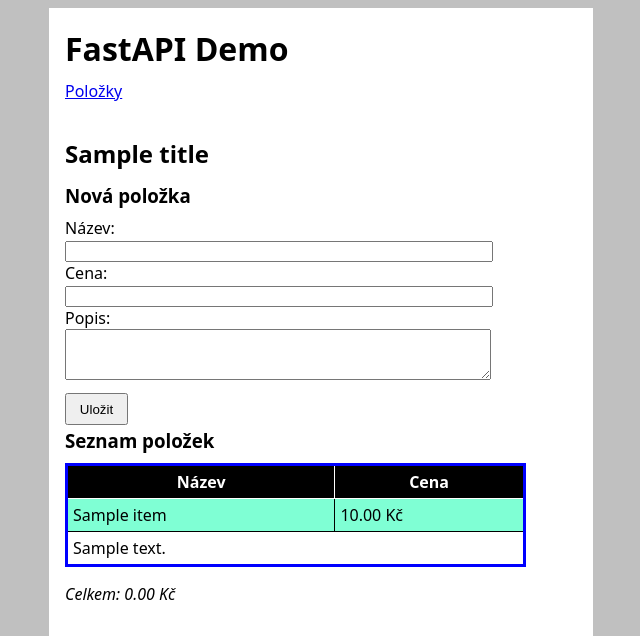
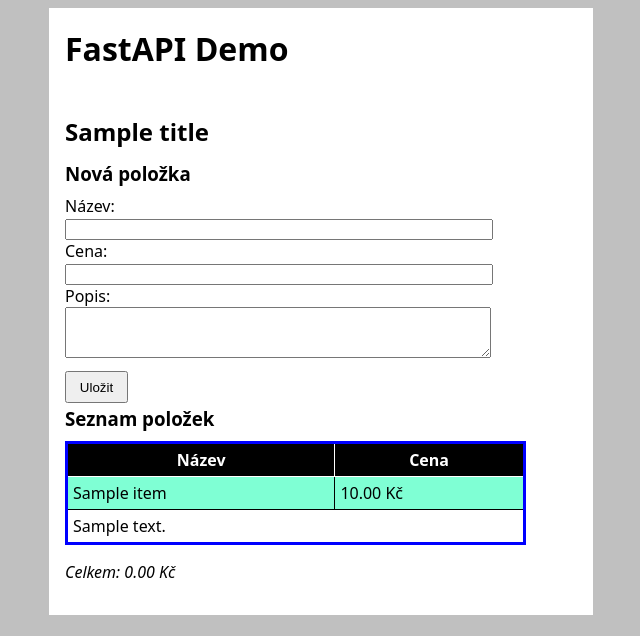
Before and after one commit to endurovojta173/Travel-Diary, a FastAPI app: template templates/items.html in a window 1280 px wide. Shown: the top 636 px of the page, without its empty margins (319-959 px from the left). Run offline with FastAPI, Linux system fonts and the light colour scheme; the template is opened without the code that fills it: most values are stand-ins (such as "Sample title", 1, 10 or a date in 2020).

Commit message:
Deleting last traces of items

```diff
--- a/templates/base.html
+++ b/templates/base.html
@@ -9,7 +9,7 @@
 <body>
   <header class="container">
     <h1>{% block header %}FastAPI Demo{% endblock %}</h1>
-    <nav><a href="{{ url_for('items_ui') }}">Položky</a></nav>
+    <nav></nav>
   </header>
   <main class="container">
     {% block content %}{% endblock %}
```
Also changed, not shown: templates/home.html (renamed from templates/index.html).
